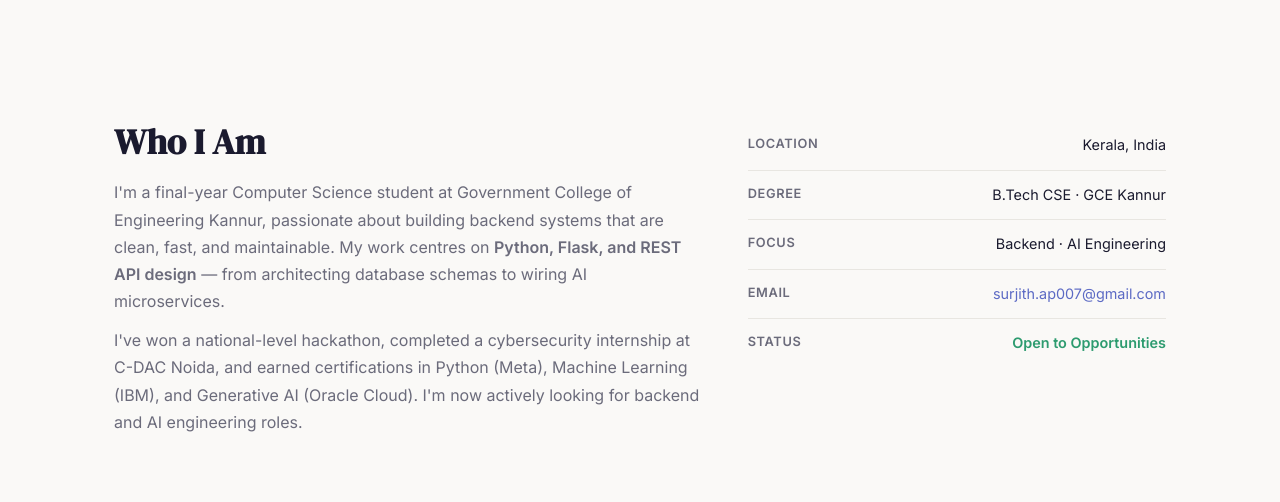
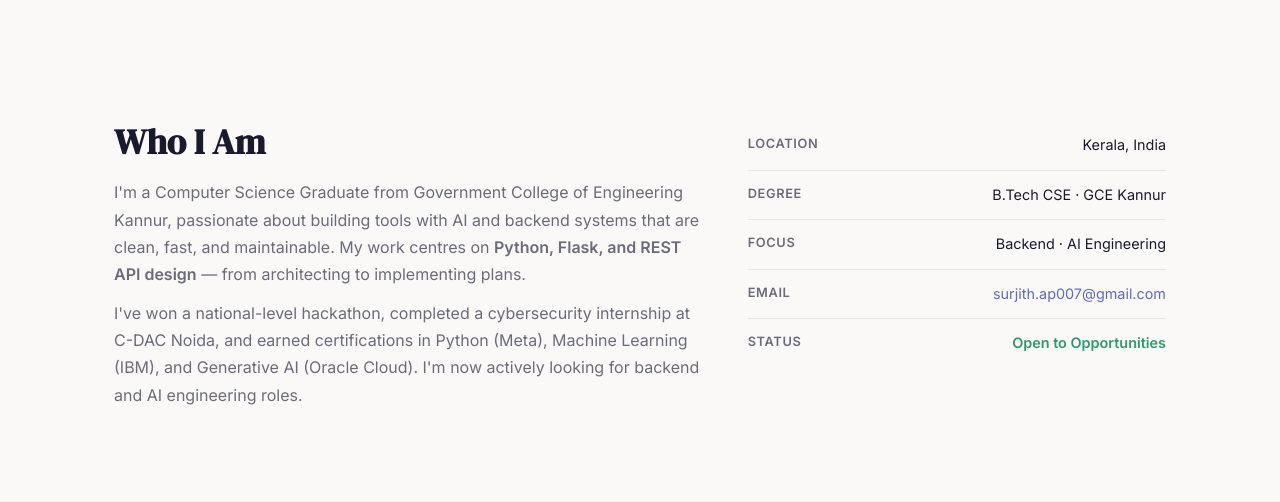
Before and after one commit to Surjith-ap/personal_portfolio, a Flask app: page /about in a window 1280 px wide. Shown: the part 244-746 px from the top of the page. Run offline with Flask 3, Linux system fonts and the light colour scheme; some libraries are stand-ins or nearby versions.

Commit message:
small update on about

```diff
--- a/app/templates/about.html
+++ b/app/templates/about.html
@@ -18,10 +18,10 @@
     <div class="bio-grid__text reveal-up">
       <h2 class="section-title">Who I Am</h2>
       <p>
-        I'm a final-year Computer Science student at Government College of Engineering Kannur,
-        passionate about building backend systems that are clean, fast, and maintainable.
+        I'm a Computer Science Graduate from Government College of Engineering Kannur,
+        passionate about building tools with AI and backend systems that are clean, fast, and maintainable.
         My work centres on <strong>Python, Flask, and REST API design</strong> — from
-        architecting database schemas to wiring AI microservices.
+        architecting to implementing plans.
       </p>
       <p>
         I've won a national-level hackathon, completed a cybersecurity internship at C-DAC Noida,
```
